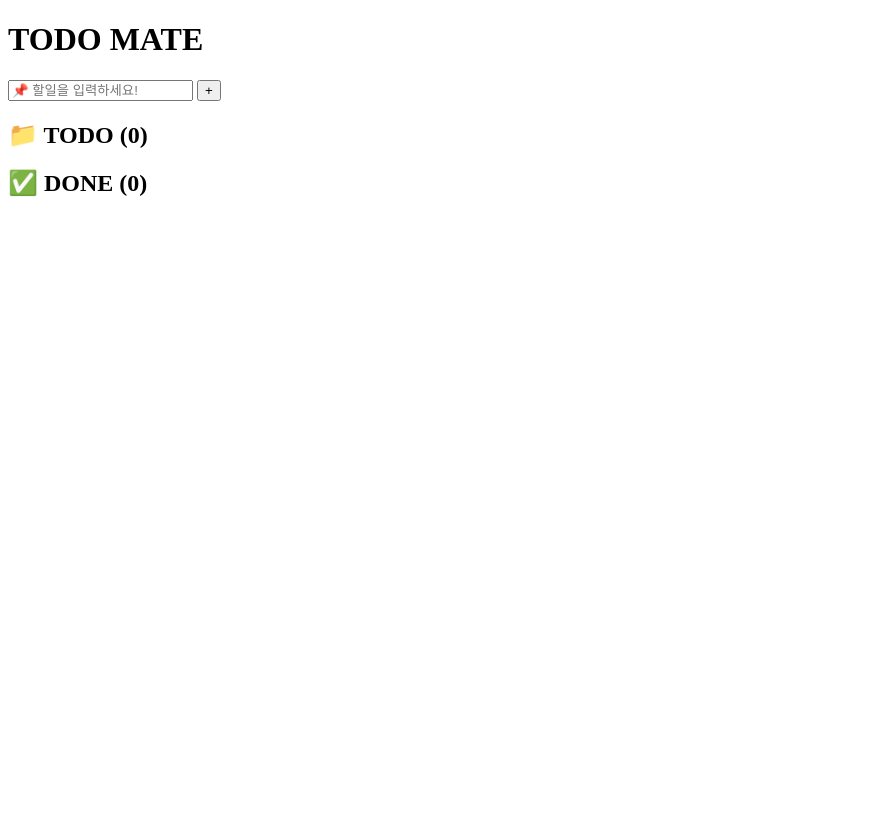
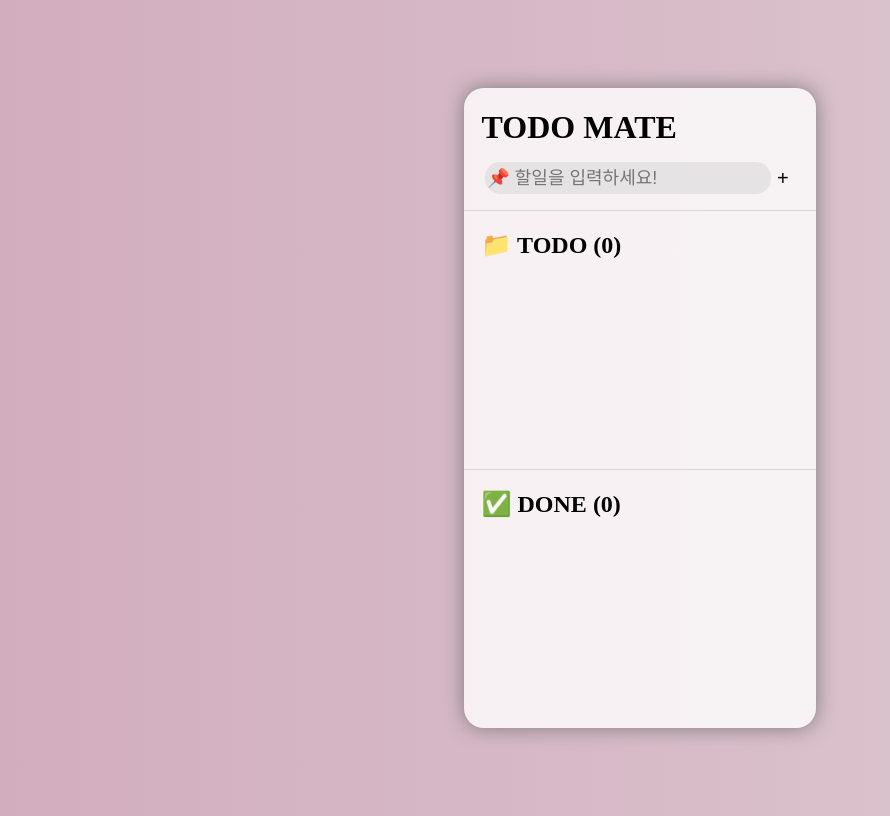
Before and after one commit to hhhkdev/2023-2-Frontend-Study, a plain HTML site: page Week3/index.html in a window 1280 px wide. Shown: the whole page, without its empty margins (0-890 px from the left). Drawn offline with Linux system fonts and the light colour scheme; a web font is replaced by a local one.

Commit message:
Week3 과제 수정

```diff
--- a/Week3/index.html
+++ b/Week3/index.html
@@ -1,8 +1,8 @@
 <!DOCTYPE html>
 <html lang="kr">
 <head>
-    <meta charset="UTF-8">
-    <meta name="viewport" content="width=device-width, initial-scale=1.0">
+    <meta charset="UTF-8" />
+    <meta name="viewport" content="width=device-width, initial-scale=1.0" />
     <title>💭 TODO MATE</title>
     <link rel="stylesheet" href="style.css" />
 </head>
@@ -16,18 +16,18 @@
         <section class="todo-section">
             <h2>
                 📁 TODO
-                <span id="todo-count"> (0)</span>
+                <span id="todo-count"></span>
             </h2>
             <ul id="todo-list"></ul>
         </section>
         <section class="done-section">
             <h2>
                 ✅ DONE
-                <span id="done-count"> (0)</span>
+                <span id="done-count"></span>
             </h2>
             <ul id="done-list"></ul>
         </section>
     </div>
-    <script src="script.js"></script>
 </body>
+<script src="script.js"></script>
 </html>
--- a/Week3/script.js
+++ b/Week3/script.js
@@ -27,7 +27,7 @@ const renderTodoItem = () => {
             const deleteButton = document.createElement("button");
             deleteButton.className = "delete-button";
             deleteButton.addEventListener("click", removeItem);
-            deleteButton.innerText = "❌";
+            deleteButton.innerText = "🧹";
 
             item.appendChild(itemText);
             item.appendChild(deleteButton);
@@ -41,4 +41,54 @@ const renderTodoItem = () => {
             }
         });
     }
-}
+    countItem();
+};
+
+// 새로운 할 일을 입력 받을 때 로컬 스토리지에 추가한다
+const addTodoList = () => {
+    event.preventDefault; // 어떤 역할을 하는지 알아보기.
+
+    const inputObject = {
+        id: Date.now(),
+        text: document.getElementById("input-text").value,
+        isDone: false,
+    };
+
+    if (inputObject.text) {
+        // 빈 입력은 받지 않음.
+        itemList = [...itemList, inputObject];
+        localStorage.setItem("itemList", JSON.stringify(itemList)); // 로컬 스토리지에 저장
+        renderTodoItem();
+    }
+};
+
+// isDone의 상태를 반대로 바꿔 준다
+const toggleItem = (e) => {
+    const itemObject = itemList.find(
+        (inputObject) => inputObject.text === e.target.innerText
+    );
+    itemObject.isDone = !itemObject.isDone;
+    localStorage.setItem("itemList", JSON.stringify(itemList)); // 로컬 스토리지 갱신
+    renderTodoItem();
+};
+
+// 로컬 스토리지에서 값을 삭제한다
+const removeItem = (e) => {
+    const filteredList = itemList.filter(
+        (inputObject) =>
+            inputObject.text !== e.target.parentNode.innerText.slice(0, -2)
+    );
+    localStorage.setItem("itemList", JSON.stringify(filteredList)); // 로컬 스토리지 갱신
+    renderTodoItem();
+};
+
+// todo, done의 수 카운트
+const countItem = () => {
+    const todoCount = document.getElementById("todo-count");
+    todoCount.innerText = `(${itemList.filter((item) => !item.isDone).length})`;
+
+    const doneCount = document.getElementById("done-count");
+    doneCount.innerText = `(${itemList.filter((item) => item.isDone).length})`;
+};
+
+window.onload = renderTodoItem();
--- a/Week3/style.css
+++ b/Week3/style.css
@@ -0,0 +1,84 @@
+@font-face {
+    font-family: "Pretendard-Regular";
+    src: url("https://cdn.jsdelivr.net/gh/Project-Noonnu/noonfonts_2107@1.1/Pretendard-Regular.woff")
+        format("woff");
+    font-weight: 800;
+    font-style: normal;
+}
+
+body {
+    height: 100vh; /* vh는 어떤 단위인지 알아보기 */
+    background: linear-gradient(to left, rgb(221, 202, 209), rgb(210, 173, 190));
+    display: flex;
+    align-items: center;
+    justify-content: center;
+    font-family: "Pretendard-Regular";
+}
+
+.container {
+    background-color: rgba(255, 255, 255, 0.8);
+    width: 22rem; /* rem은 어떤 단위인지 알아보기 */
+    height: 40rem;
+    border-radius: 20px;
+    box-shadow: 0px 0px 20px rgb(125, 123, 125);
+    display: flex;
+    flex-direction: column;
+}
+
+h1, h2 {
+    margin-left: 5%;
+    margin-bottom: 0;
+}
+
+button {
+    border: 0;
+    background: none;
+    font-size: 20px;
+    cursor: pointer;
+}
+
+/*
+li {
+    cursor: pointer;
+}
+
+button {
+    cursor: pointer;
+}
+*/
+
+/* input-form */
+#input-form {
+    display: flex;
+    align-items: center;
+    justify-content: center;
+    padding-top: 1rem;
+    padding-bottom: 1rem;
+}
+
+#input-text {
+    width: 80%;
+    height: 30px;
+    font-size: 18px;
+    border: 0;
+    border-radius: 15px;
+    outline: none;
+    background-color: rgba(213, 213, 213, 0.5);
+}
+
+/* todo-section, done-section */
+
+.todo-section,
+.done-section {
+    flex: 0.5;
+    border-top: 1px solid rgb(213, 213, 213);
+}
+
+#todo-list,
+#done-list {
+    cursor: pointer;
+    list-style: none;
+    padding-left: 1rem;
+    margin: 0;
+    overflow: auto;
+}
```
